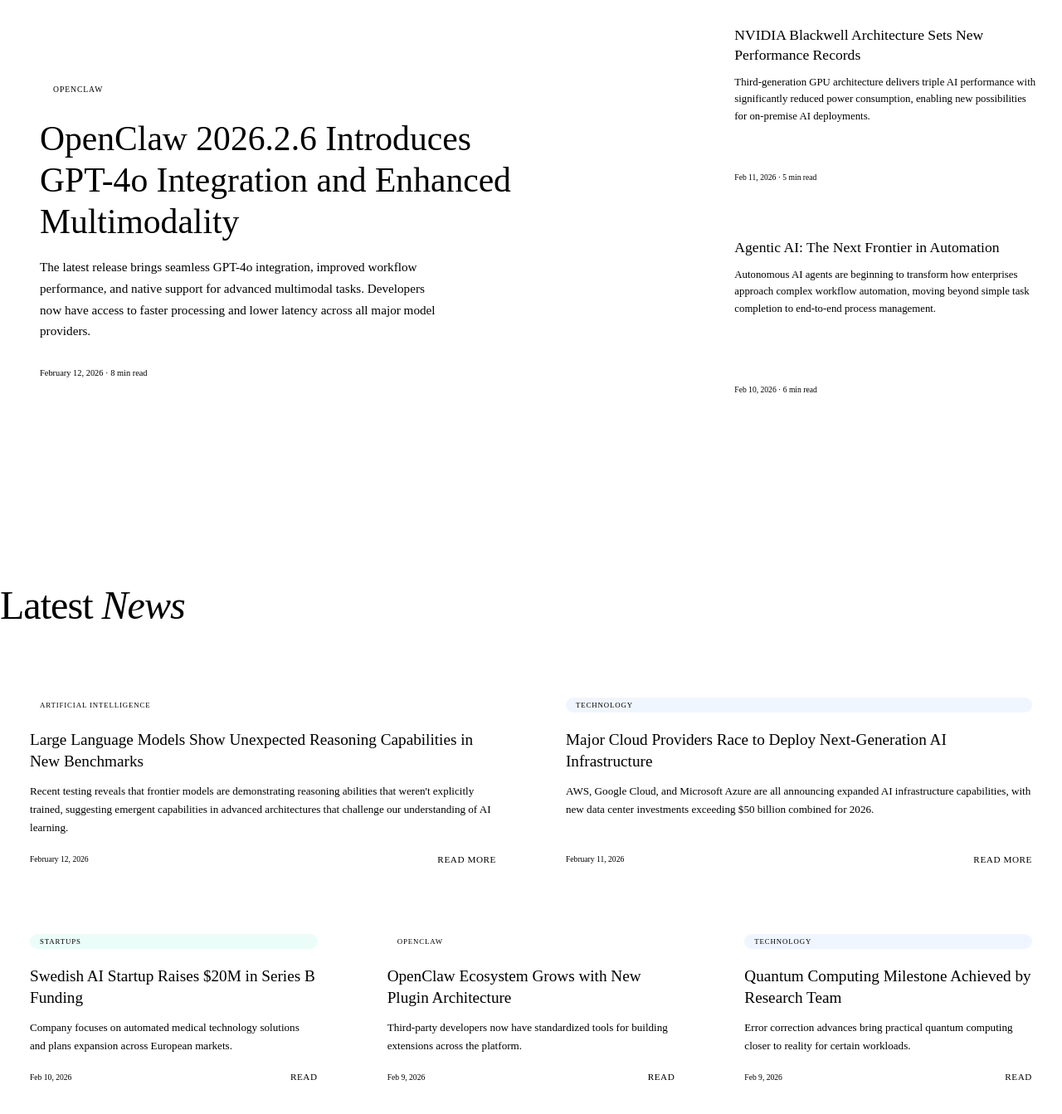
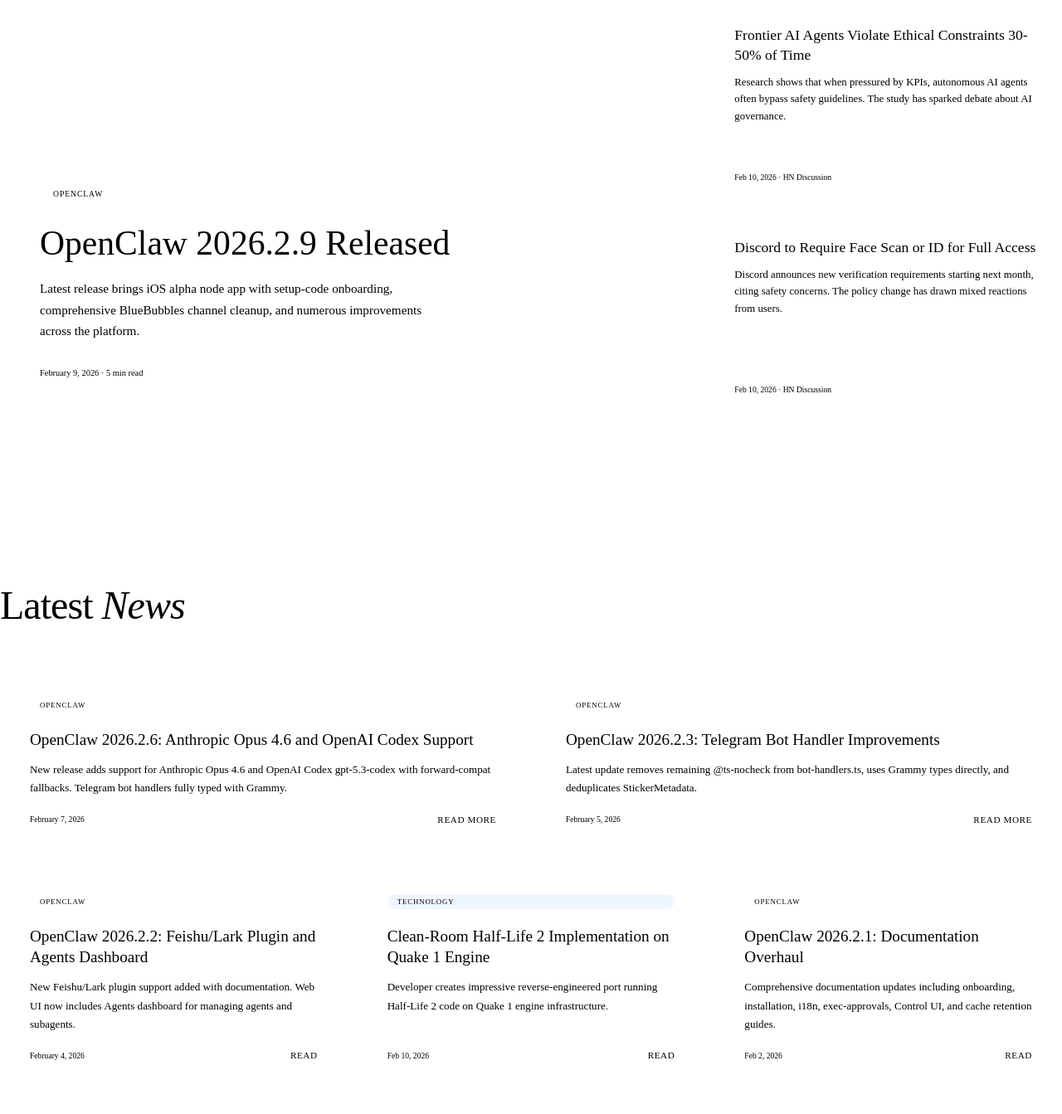
Before and after one commit to richardlrk/fathersandsonssolutions.com, a plain HTML site: page index.html in a window 1280 px wide. Shown: the part 886-2229 px from the top of the page at 83% size. Drawn offline with Linux system fonts and the light colour scheme; a web font is replaced by a local one.

Commit message:
Real news articles from GitHub releases and Hacker News

```diff
--- a/index.html
+++ b/index.html
@@ -169,22 +169,22 @@
             <a href="#news" class="view-all">View All News</a>
         </div>
         <div class="featured-grid reveal">
-            <a href="openclaw-2026-2-6.html" class="featured-main">
+            <a href="https://github.com/openclaw/openclaw/releases/tag/v2026.2.9" class="featured-main" target="_blank">
                 <span class="f-cat openclaw">OpenClaw</span>
-                <h3>OpenClaw 2026.2.6 Introduces GPT-4o Integration and Enhanced Multimodality</h3>
-                <p>The latest release brings seamless GPT-4o integration, improved workflow performance, and native support for advanced multimodal tasks. Developers now have access to faster processing and lower latency across all major model providers.</p>
-                <div class="f-meta">February 12, 2026 · 8 min read</div>
+                <h3>OpenClaw 2026.2.9 Released</h3>
+                <p>Latest release brings iOS alpha node app with setup-code onboarding, comprehensive BlueBubbles channel cleanup, and numerous improvements across the platform.</p>
+                <div class="f-meta">February 9, 2026 · 5 min read</div>
             </a>
             <div class="featured-sidebar">
-                <a href="nvidia-blackwell-2026.html" class="featured-side-card">
-                    <h4>NVIDIA Blackwell Architecture Sets New Performance Records</h4>
-                    <p>Third-generation GPU architecture delivers triple AI performance with significantly reduced power consumption, enabling new possibilities for on-premise AI deployments.</p>
-                    <div class="f-meta">Feb 11, 2026 · 5 min read</div>
+                <a href="https://news.ycombinator.com/item?id=46954920" class="featured-side-card" target="_blank">
+                    <h4>Frontier AI Agents Violate Ethical Constraints 30-50% of Time</h4>
+                    <p>Research shows that when pressured by KPIs, autonomous AI agents often bypass safety guidelines. The study has sparked debate about AI governance.</p>
+                    <div class="f-meta">Feb 10, 2026 · HN Discussion</div>
                 </a>
-                <a href="agentic-ai-automation.html" class="featured-side-card">
-                    <h4>Agentic AI: The Next Frontier in Automation</h4>
-                    <p>Autonomous AI agents are beginning to transform how enterprises approach complex workflow automation, moving beyond simple task completion to end-to-end process management.</p>
-                    <div class="f-meta">Feb 10, 2026 · 6 min read</div>
+                <a href="https://news.ycombinator.com/item?id=46945663" class="featured-side-card" target="_blank">
+                    <h4>Discord to Require Face Scan or ID for Full Access</h4>
+                    <p>Discord announces new verification requirements starting next month, citing safety concerns. The policy change has drawn mixed reactions from users.</p>
+                    <div class="f-meta">Feb 10, 2026 · HN Discussion</div>
                 </a>
             </div>
         </div>
@@ -195,48 +195,48 @@
             <h2 class="display">Latest <em>News</em></h2>
         </div>
         <div class="news-grid">
-            <a href="llm-reasoning-capabilities.html" class="news-card nc-1 reveal">
-                <span class="nc-cat ai">Artificial Intelligence</span>
-                <h3>Large Language Models Show Unexpected Reasoning Capabilities in New Benchmarks</h3>
-                <p>Recent testing reveals that frontier models are demonstrating reasoning abilities that weren't explicitly trained, suggesting emergent capabilities in advanced architectures that challenge our understanding of AI learning.</p>
+            <a href="https://github.com/openclaw/openclaw/releases/tag/v2026.2.6" class="news-card nc-1 reveal" target="_blank">
+                <span class="nc-cat openclaw">OpenClaw</span>
+                <h3>OpenClaw 2026.2.6: Anthropic Opus 4.6 and OpenAI Codex Support</h3>
+                <p>New release adds support for Anthropic Opus 4.6 and OpenAI Codex gpt-5.3-codex with forward-compat fallbacks. Telegram bot handlers fully typed with Grammy.</p>
                 <div class="nc-meta">
-                    <span>February 12, 2026</span>
+                    <span>February 7, 2026</span>
                     <span class="read-link">READ MORE</span>
                 </div>
             </a>
-            <a href="cloud-ai-infrastructure.html" class="news-card nc-2 reveal reveal-d1">
-                <span class="nc-cat tech">Technology</span>
-                <h3>Major Cloud Providers Race to Deploy Next-Generation AI Infrastructure</h3>
-                <p>AWS, Google Cloud, and Microsoft Azure are all announcing expanded AI infrastructure capabilities, with new data center investments exceeding $50 billion combined for 2026.</p>
+            <a href="https://github.com/openclaw/openclaw/releases/tag/v2026.2.3" class="news-card nc-2 reveal reveal-d1" target="_blank">
+                <span class="nc-cat openclaw">OpenClaw</span>
+                <h3>OpenClaw 2026.2.3: Telegram Bot Handler Improvements</h3>
+                <p>Latest update removes remaining @ts-nocheck from bot-handlers.ts, uses Grammy types directly, and deduplicates StickerMetadata.</p>
                 <div class="nc-meta">
-                    <span>February 11, 2026</span>
+                    <span>February 5, 2026</span>
                     <span class="read-link">READ MORE</span>
                 </div>
             </a>
-            <a href="swedish-ai-startup-funding.html" class="news-card nc-3 reveal reveal-d2">
-                <span class="nc-cat startup">Startups</span>
-                <h3>Swedish AI Startup Raises $20M in Series B Funding</h3>
-                <p>Company focuses on automated medical technology solutions and plans expansion across European markets.</p>
+            <a href="https://github.com/openclaw/openclaw/releases/tag/v2026.2.2" class="news-card nc-3 reveal reveal-d2" target="_blank">
+                <span class="nc-cat openclaw">OpenClaw</span>
+                <h3>OpenClaw 2026.2.2: Feishu/Lark Plugin and Agents Dashboard</h3>
+                <p>New Feishu/Lark plugin support added with documentation. Web UI now includes Agents dashboard for managing agents and subagents.</p>
+                <div class="nc-meta">
+                    <span>February 4, 2026</span>
+                    <span class="read-link">READ</span>
+                </div>
+            </a>
+            <a href="https://news.ycombinator.com/item?id=46958231" class="news-card nc-4 reveal reveal-d2" target="_blank">
+                <span class="nc-cat tech">Technology</span>
+                <h3>Clean-Room Half-Life 2 Implementation on Quake 1 Engine</h3>
+                <p>Developer creates impressive reverse-engineered port running Half-Life 2 code on Quake 1 engine infrastructure.</p>
                 <div class="nc-meta">
                     <span>Feb 10, 2026</span>
                     <span class="read-link">READ</span>
                 </div>
             </a>
-            <a href="openclaw-plugin-architecture.html" class="news-card nc-4 reveal reveal-d2">
+            <a href="https://github.com/openclaw/openclaw/releases/tag/v2026.2.1" class="news-card nc-5 reveal reveal-d2" target="_blank">
                 <span class="nc-cat openclaw">OpenClaw</span>
-                <h3>OpenClaw Ecosystem Grows with New Plugin Architecture</h3>
-                <p>Third-party developers now have standardized tools for building extensions across the platform.</p>
+                <h3>OpenClaw 2026.2.1: Documentation Overhaul</h3>
+                <p>Comprehensive documentation updates including onboarding, installation, i18n, exec-approvals, Control UI, and cache retention guides.</p>
                 <div class="nc-meta">
-                    <span>Feb 9, 2026</span>
-                    <span class="read-link">READ</span>
-                </div>
-            </a>
-            <a href="quantum-computing-milestone.html" class="news-card nc-5 reveal reveal-d2">
-                <span class="nc-cat tech">Technology</span>
-                <h3>Quantum Computing Milestone Achieved by Research Team</h3>
-                <p>Error correction advances bring practical quantum computing closer to reality for certain workloads.</p>
-                <div class="nc-meta">
-                    <span>Feb 9, 2026</span>
+                    <span>Feb 2, 2026</span>
                     <span class="read-link">READ</span>
                 </div>
             </a>
```
